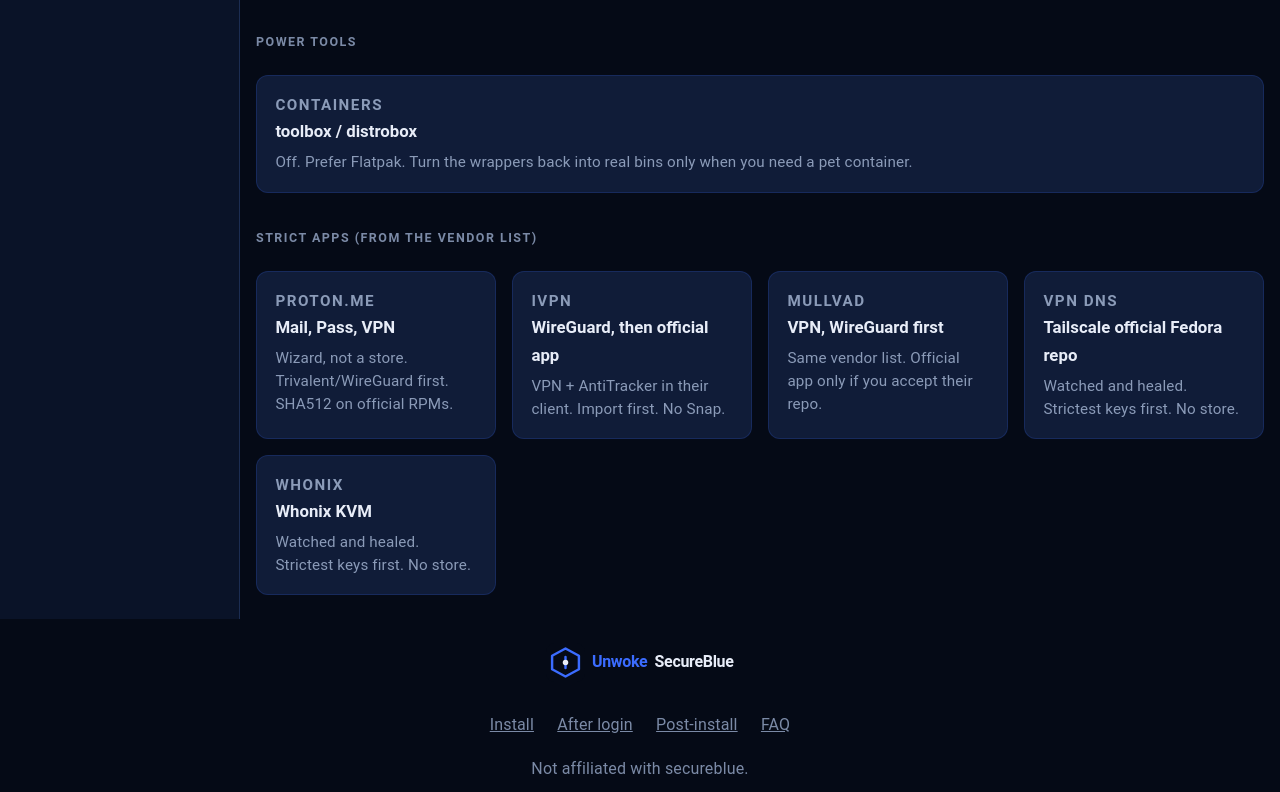
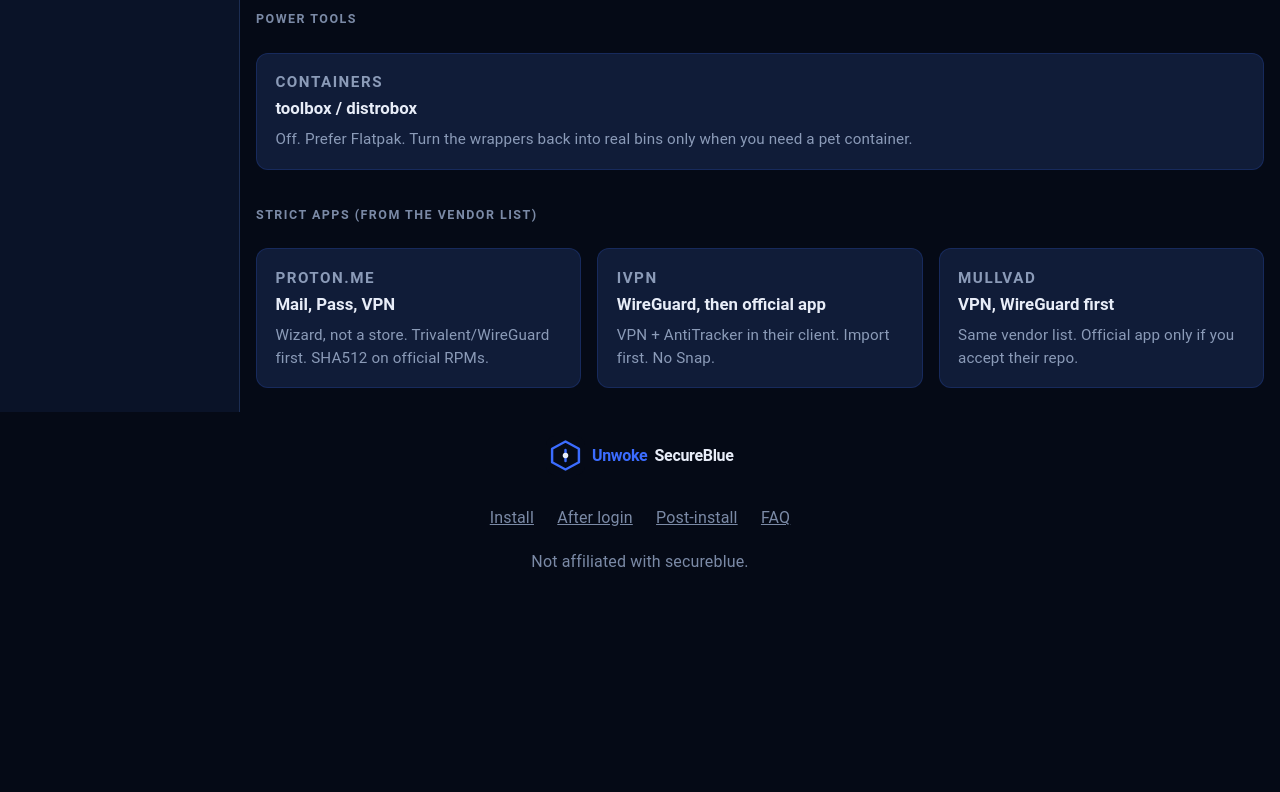
Before and after one commit to SeRgi270710267/unwoke-secureblue, a plain HTML site: page files/system/usr/share/unwoke/help/index.html in a window 1280 px wide. Shown: the part 2013-2805 px from the top of the page. After the commit the page ends 2635 px from the top, so only its background shows below. Drawn offline with Linux system fonts and the light colour scheme; files that its build step writes are made by us from their sources; files whose address does not match are found by name.

Commit message:
Keep generated headings and the tutorials hub off the homepage.
Pages rebuilds Shipped first and the tutorials hub. Those writers now emit page-qualified fragments and the hub keeps its canonical and Open Graph tags.

Co-authored-by: SеRgИ <SeRgi270710267@users.noreply.github.com>

```diff
--- a/docs/_tools/tutorials-core.json
+++ b/docs/_tools/tutorials-core.json
@@ -16,7 +16,7 @@
         {"href": "tutorials/install-apps/", "eyebrow": "Software", "h3": "Install an app", "p": "No GUI store. Verified Flathub, then Flatpak. Lockdown stays; grant in Flatseal."},
         {"href": "tutorials/steam/", "eyebrow": "Games", "h3": "Steam", "p": "Same stock Flatpak. Overlay locks that would break games are asked first. Nothing silent."},
         {"href": "tutorials/gaming/", "eyebrow": "Games", "h3": "Play window", "p": "GameMode while you play. Close the game, full locks. No CachyOS kernel swap."},
-        {"href": "tutorials/stock-installs/", "eyebrow": "Software", "h3": "Stock installers", "p": "install-steam, install-vpn, install-docker, enable-dangerzone, distrobox-assemble, unfiltered Flathub — intercepted. Asked, not silent."},
+        {"href": "tutorials/stock-installs/", "eyebrow": "Software", "h3": "Stock installers", "p": "ujust install-steam and install-vpn are ours (stock removed those names in 4.10). enable-dangerzone, distrobox-assemble, and unfiltered Flathub still exist upstream and are asked here, not silent."},
         {"href": "tutorials/whonix/", "eyebrow": "Anonymity", "h3": "Whonix KVM", "p": "Official images, OpenPGP, clipboard/USB/mic off. Gateway then Workstation. Not Qubes, not Tails."},
         {"href": "anonymity/", "eyebrow": "Anonymity", "h3": "Stay unnamed", "p": "Host is not Tor. Whonix for IP. TCP timestamps off. Do not mix accounts."},
         {"href": "tutorials/usb/", "eyebrow": "Peripherals", "h3": "USB sticks and gadgets", "p": "USBGuard: allow what is plugged in now, block the rest. Do this once, on purpose."}
--- a/files/system/usr/share/unwoke/help/index.html
+++ b/files/system/usr/share/unwoke/help/index.html
@@ -89,7 +89,7 @@
       <a class="card" href="stock-installs/index.html">
         <p class="eyebrow">Software</p>
         <h3>Stock installers</h3>
-        <p><code>ujust install-steam</code> and <code>install-vpn</code> are ours (stock removed those names in 4.10). <code>enable-dangerzone</code>, <code>distrobox-assemble</code>, and unfiltered Flathub still exist upstream and are asked here, not silent.</p>
+        <p>ujust install-steam and install-vpn are ours (stock removed those names in 4.10). enable-dangerzone, distrobox-assemble, and unfiltered Flathub still exist upstream and are asked here, not silent.</p>
       </a>
       <a class="card" href="whonix/index.html">
         <p class="eyebrow">Anonymity</p>
@@ -177,16 +177,6 @@
         <h3>VPN, WireGuard first</h3>
         <p>Same vendor list. Official app only if you accept their repo.</p>
       </a>
-      <a class="card" href="vpn-dns/index.html">
-        <p class="eyebrow">Vpn Dns</p>
-        <h3>Tailscale official Fedora repo</h3>
-        <p>Watched and healed. Strictest keys first. No store.</p>
-      </a>
-      <a class="card" href="whonix/index.html">
-        <p class="eyebrow">Whonix</p>
-        <h3>Whonix KVM</h3>
-        <p>Watched and healed. Strictest keys first. No store.</p>
-      </a>
     </div>
   </main>
   <footer>
```
Also changed, not shown: docs/tutorials/index.html (+1 -11 lines), 2 other files.
